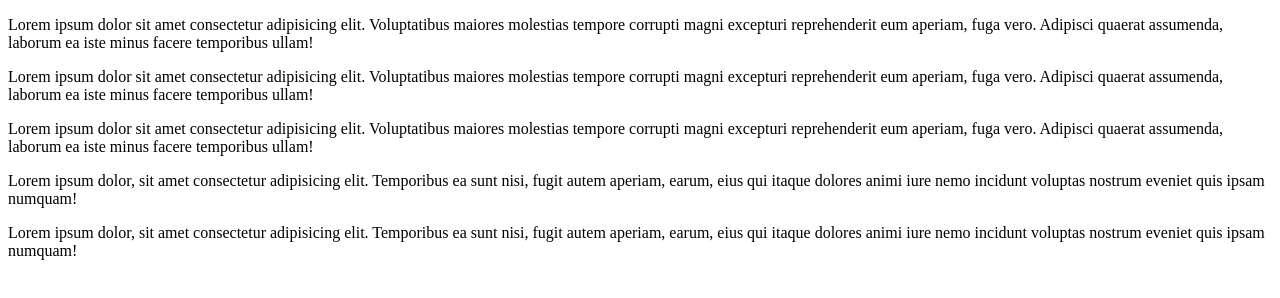
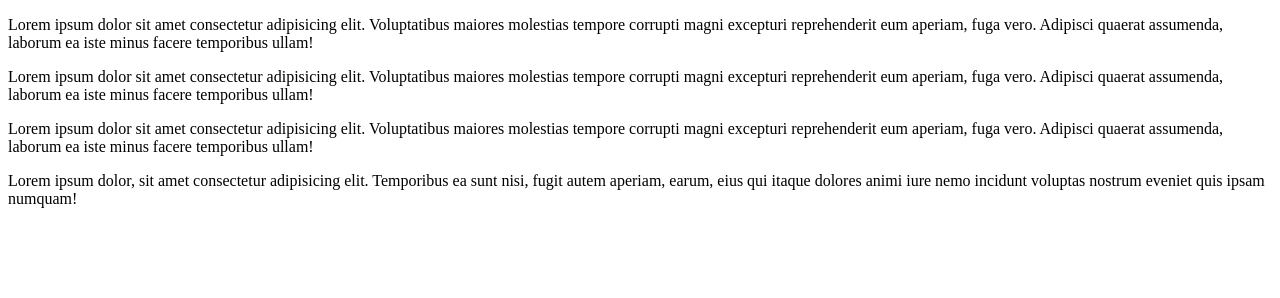
Before and after one commit to Chidindu-dev101/github_vscode_test, a plain HTML site: page index.html in a window 1280 px wide. Drawn offline with Linux system fonts and the light colour scheme.

Commit message:
Deleted a paragraph

```diff
--- a/index.html
+++ b/index.html
@@ -29,10 +29,5 @@
       sunt nisi, fugit autem aperiam, earum, eius qui itaque dolores animi iure
       nemo incidunt voluptas nostrum eveniet quis ipsam numquam!
     </p>
-    <p>
-      Lorem ipsum dolor, sit amet consectetur adipisicing elit. Temporibus ea
-      sunt nisi, fugit autem aperiam, earum, eius qui itaque dolores animi iure
-      nemo incidunt voluptas nostrum eveniet quis ipsam numquam!
-    </p>
   </body>
 </html>
```
